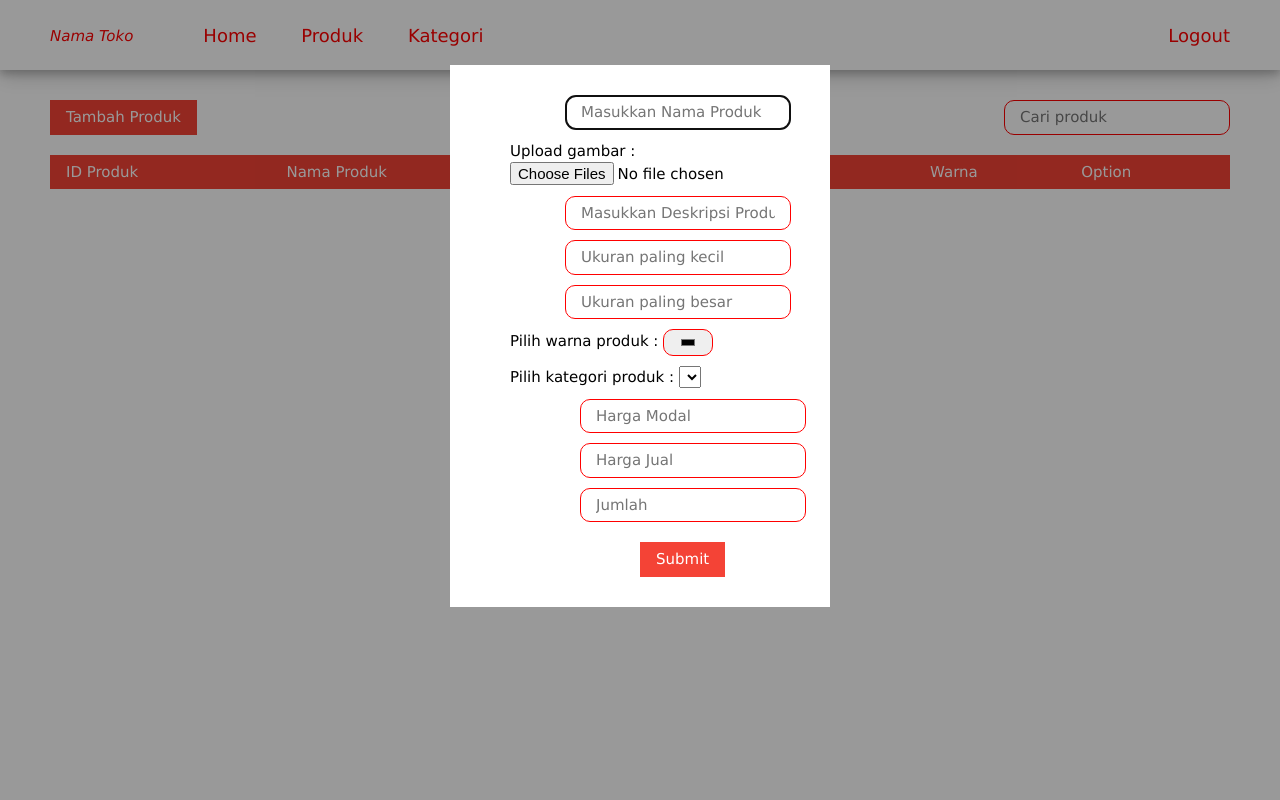
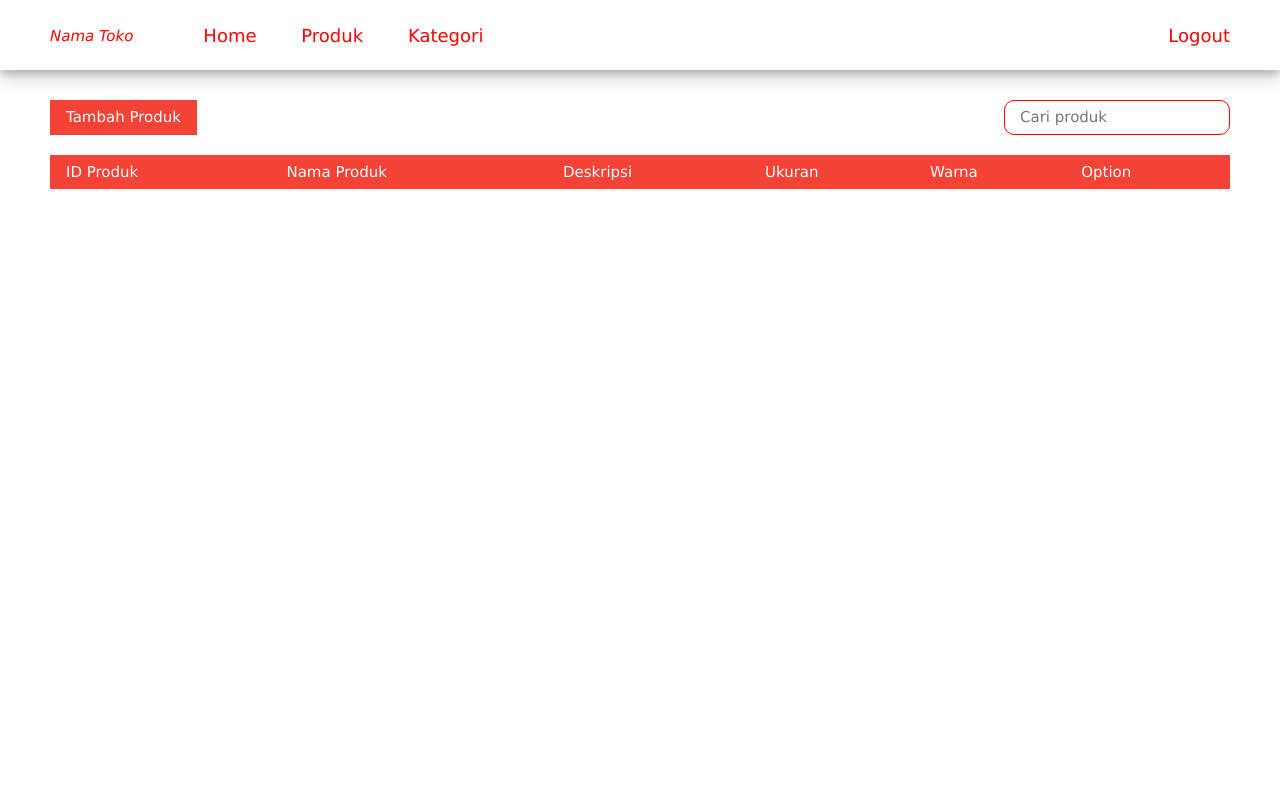
Before and after one commit to willy1920/J21Afdn, a PHP site: page /admin/product.php in a window 1280 px wide. Run offline with PHP 8.4, Linux system fonts and the light colour scheme; data comes from the database, SQL or seed files in the repository; data that the repository does not hold is empty.

Commit message:
modal css - add product

```diff
--- a/admin/product.php
+++ b/admin/product.php
@@ -25,7 +25,7 @@
 	<button style="float: right;">Logout</button>
 </div>
 
-<div class="w3-modal" style="display: block;" id="productAdd">
+<div class="w3-modal" style="display: none;" id="productAdd">
     <form action="productAdd.php" method="post" enctype="multipart/form-data" style="margin: -35px 450px; background-color: white; padding: 30px 0px 30px 60px;">
 	    <input type="text" name="name" required class="search" placeholder="Masukkan Nama Produk" style="margin: 0 0 10px 55px;" autofocus><br>
 	    Upload gambar : <input type="file" name="picture[]" multiple required style="margin: 0 0 10px 0;" accept="image/*"><br>
```
